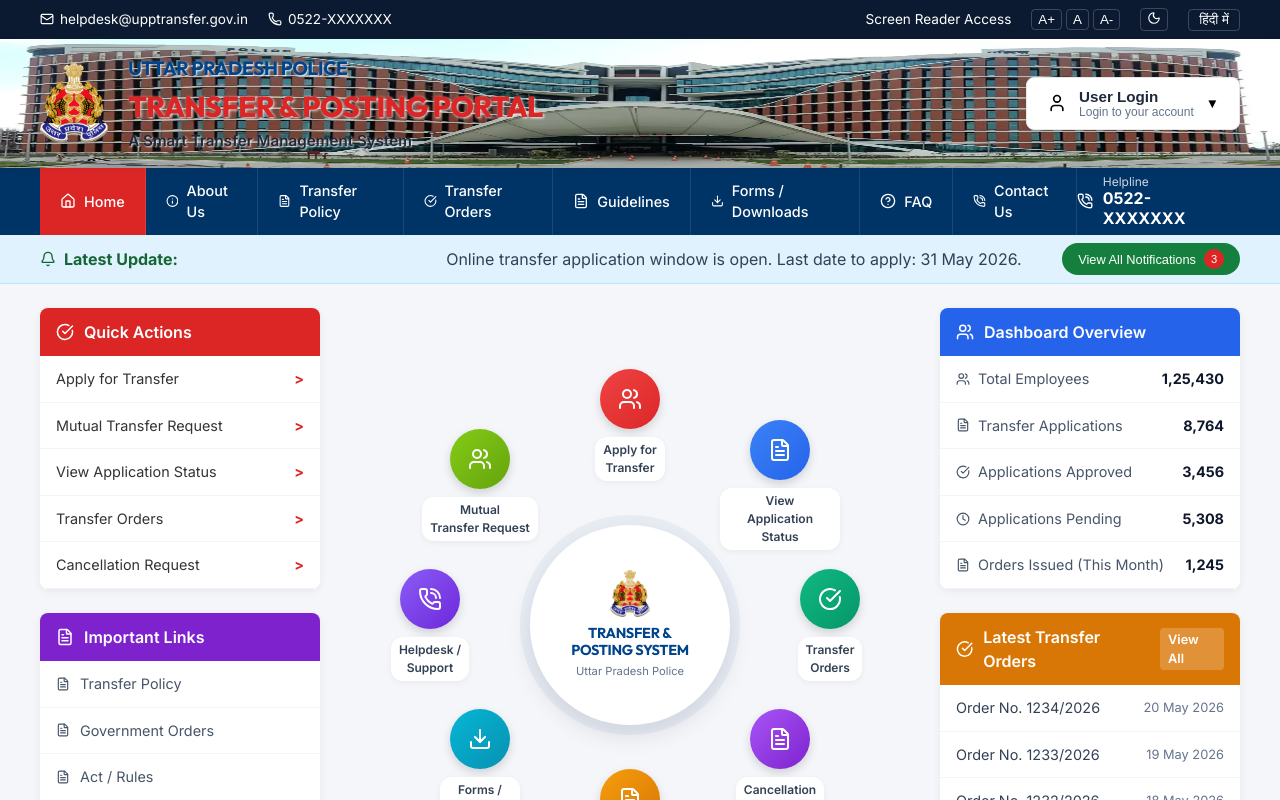
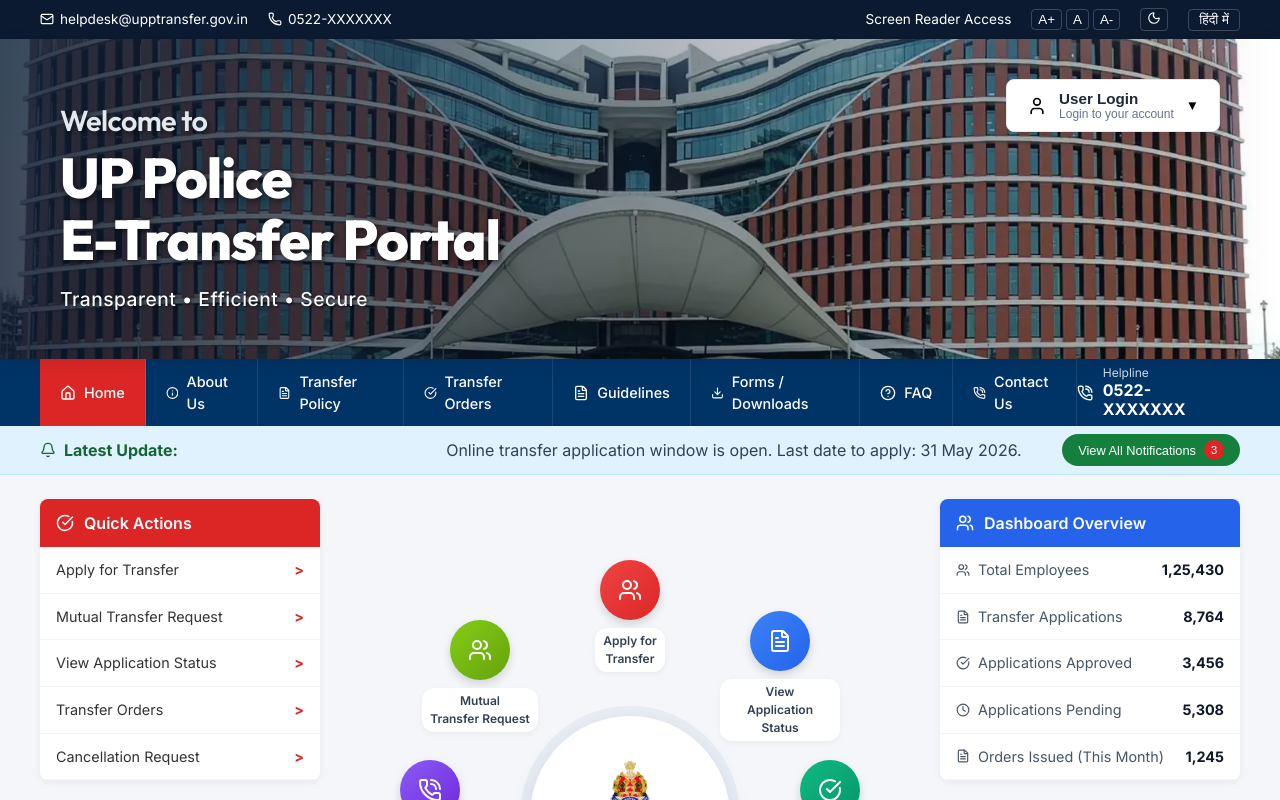
Before and after one commit to rahuldwivedidwivedi7-ai/UPPTS-PORATAL, a React (Vite) app in the folder frontend/: page / in a window 1280 px wide. Shown: the top 800 px of the page. Built offline with nearby package versions, Linux system fonts and the light colour scheme; no server answers.

Commit message:
style: Upgrade banner to large Hero layout matching new mockup

```diff
--- a/frontend/src/components/LandingPage.css
+++ b/frontend/src/components/LandingPage.css
@@ -44,53 +44,55 @@
   padding: 2px 10px;
 }
 
-/* Main Header */
+/* Hero Header */
 .main-header {
   background-color: #fdfdfd;
-  padding: 15px 40px;
+  padding: 40px 60px;
   display: flex;
   justify-content: space-between;
-  align-items: center;
-  box-shadow: 0 2px 10px rgba(0,0,0,0.05);
+  align-items: flex-start;
+  box-shadow: 0 4px 15px rgba(0,0,0,0.1);
   position: relative;
   z-index: 10;
-  background-image: url('/assets/signature-building.jpg');
-  background-size: 100% 100%;
+  background-image: linear-gradient(90deg, rgba(11, 26, 48, 0.8) 0%, rgba(11, 26, 48, 0.4) 40%, rgba(0,0,0,0) 100%), url('/assets/signature-building.jpg');
+  background-size: cover;
   background-position: center;
-  background-repeat: no-repeat;
+  min-height: 320px;
 }
 
-.header-brand {
+.hero-content {
   display: flex;
-  align-items: center;
-  gap: 20px;
+  flex-direction: column;
+  justify-content: center;
+  height: 100%;
+  margin-top: 20px;
 }
 
-.header-logo {
-  height: 80px;
+.hero-text h2 {
+  color: #e2e8f0;
+  font-size: 1.8rem;
+  margin: 0 0 5px 0;
+  font-weight: 600;
+  text-shadow: 2px 2px 4px rgba(0,0,0,0.5);
+}
+.hero-text h1 {
+  color: #ffffff;
+  font-size: 3.5rem;
+  margin: 0;
+  font-weight: 800;
+  line-height: 1.1;
+  text-shadow: 2px 2px 6px rgba(0,0,0,0.6);
+}
+.hero-text p {
+  color: #f8fafc;
+  margin: 15px 0 0 0;
+  font-size: 1.2rem;
+  font-weight: 500;
+  text-shadow: 1px 1px 3px rgba(0,0,0,0.8);
+  letter-spacing: 0.5px;
 }
 
-.header-titles h2 {
-  color: #00458b;
-  font-size: 1.2rem;
-  margin: 0;
-  font-weight: 700;
-  text-shadow: 1px 1px 2px rgba(255,255,255,0.9);
-}
-.header-titles h1 {
-  color: #dc2626;
-  font-size: 1.8rem;
-  margin: 2px 0;
-  font-weight: 800;
-  text-shadow: 1px 1px 3px rgba(255,255,255,0.9);
-}
-.header-titles p {
-  color: #1e293b;
-  margin: 0;
-  font-size: 0.95rem;
-  font-weight: 600;
-  text-shadow: 1px 1px 2px rgba(255,255,255,0.9);
-}
+
 
 .login-btn-large {
   display: flex;
--- a/frontend/src/components/LandingPage.tsx
+++ b/frontend/src/components/LandingPage.tsx
@@ -27,14 +27,13 @@
         </div>
       </div>
 
-      {/* Main Header */}
-      <header className="main-header">
-        <div className="header-brand">
-          <img src="/assets/logo.png" alt="UP Police Logo" className="header-logo" />
-          <div className="header-titles">
-            <h2>UTTAR PRADESH POLICE</h2>
-            <h1>TRANSFER & POSTING PORTAL</h1>
-            <p>A Smart Transfer Management System</p>
+      {/* Hero Banner Header */}
+      <header className="main-header hero-header">
+        <div className="hero-content">
+          <div className="hero-text">
+            <h2>Welcome to</h2>
+            <h1>UP Police<br/>E-Transfer Portal</h1>
+            <p>Transparent • Efficient • Secure</p>
           </div>
         </div>
         <div className="header-actions">
```
